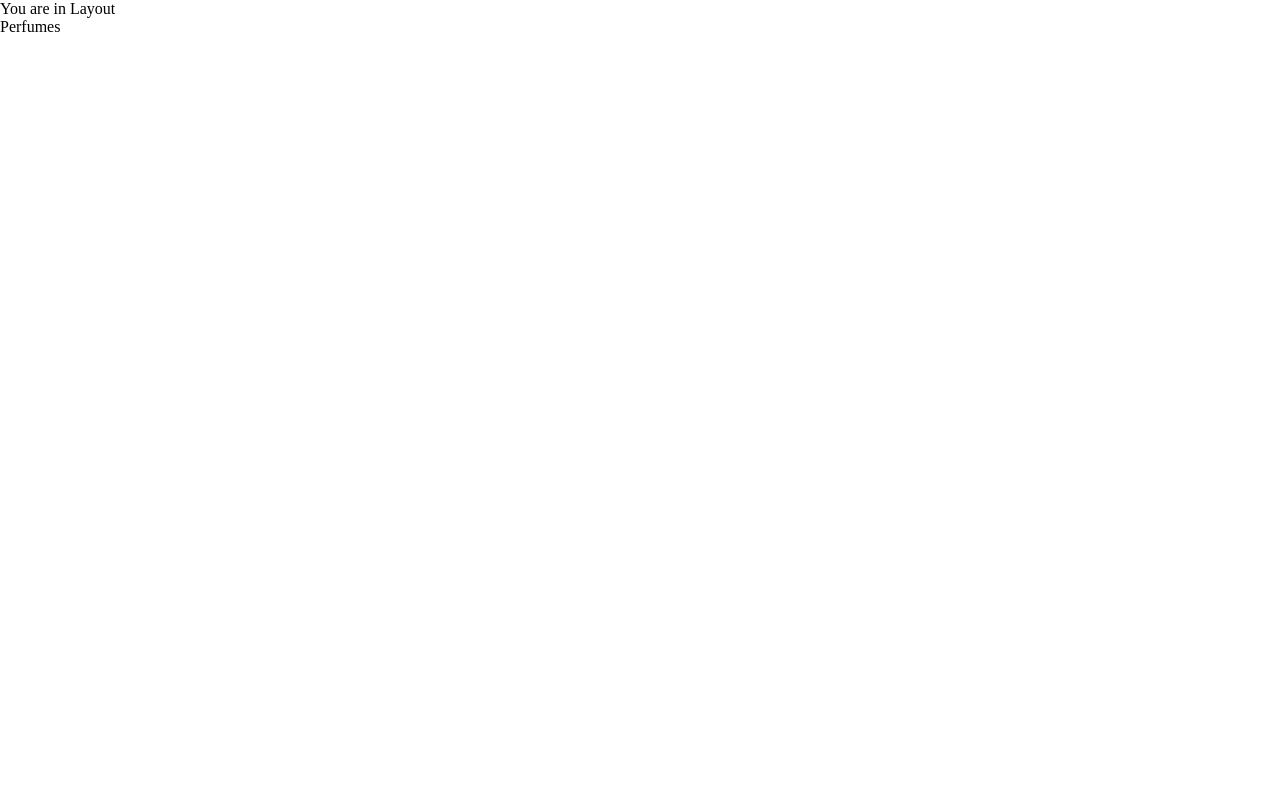
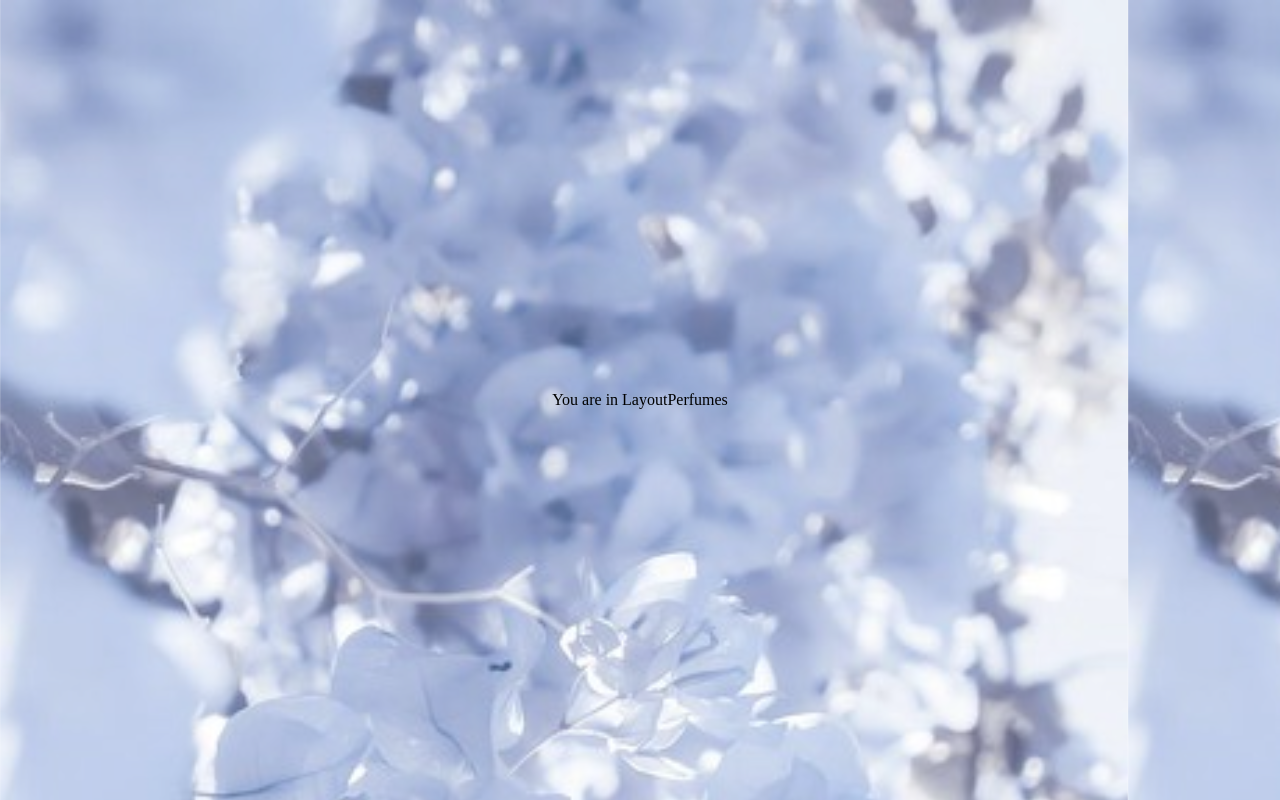
Before and after one commit to amkzdev/Perfume-Store-React-App, a React (Vite) app: page /perfumes in a window 1280 px wide. Built offline with nearby package versions, Linux system fonts and the light colour scheme.

Commit message:
Add Style to Layout

```diff
--- a/src/components/Layout/Layout.tsx
+++ b/src/components/Layout/Layout.tsx
@@ -1,8 +1,8 @@
 import React from 'react'
-
+import bg from '@assets/bg.svg'
 export const Layout = ({ children }: { children: React.ReactNode }) => {
     return (
-        <div>
+        <div style={{ backgroundImage: `url(${bg})`, height: '100vh', display: 'flex', alignItems: 'center', justifyContent: 'center' }}>
             You are in Layout
             {children}
         </div>
```
